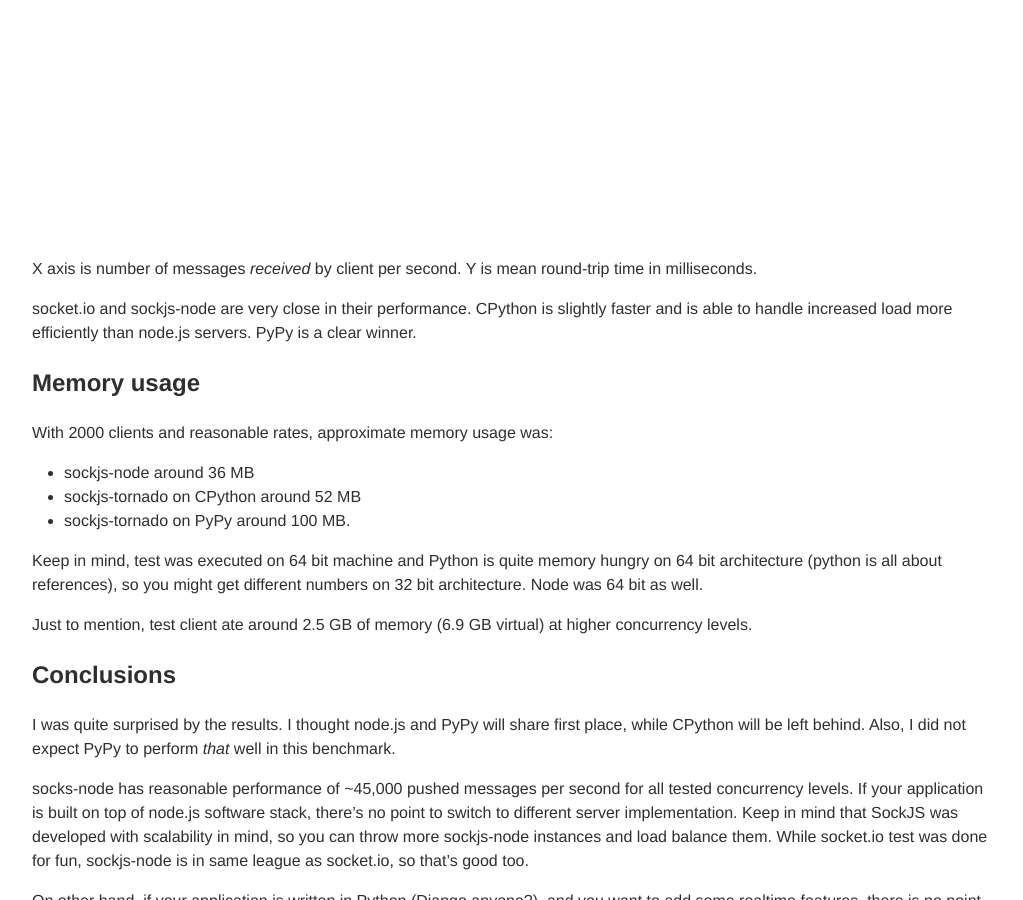
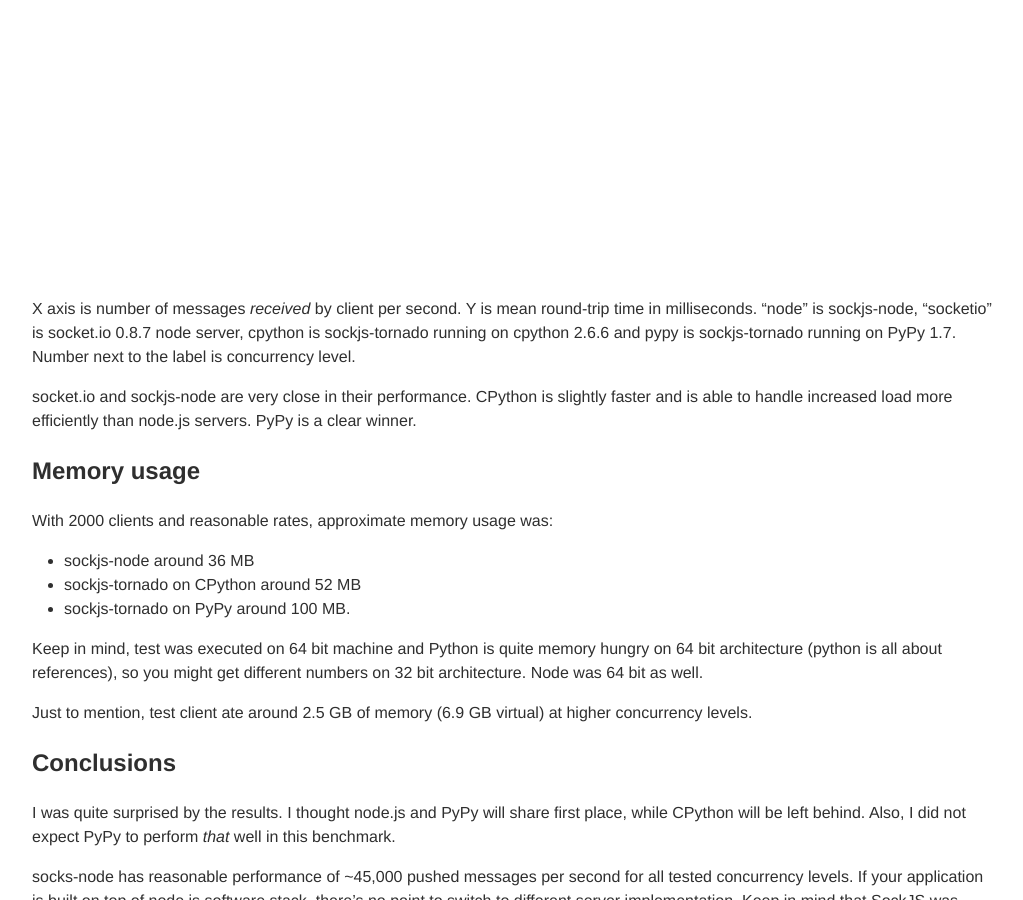
Before and after one commit to mrjoes/mrjoes.github.com, a Jekyll site: the page built from _posts/2011-12-15-sockjs-bench.md, in a window 1280 px wide and 900 px high, scrolled down 6975 px. Shown: the whole window, without its empty margins (128-1151 px from the left). Built offline with Jekyll 4.4.1, drawn with Linux system fonts in a browser that asks for light colours; comment, search, counter and statistics services are not loaded; some of the changed text lies outside the part shown.

Commit message:
Comparison quick link

```diff
--- a/_posts/2011-12-15-sockjs-bench.md
+++ b/_posts/2011-12-15-sockjs-bench.md
@@ -22,6 +22,8 @@
 * sockjs-node on node 0.6.5 is able to maintain rate of ~45,000 outgoing messages per second
 * sockjs-python on CPython 2.6.6 is around of ~55,000 messages per second
 * sockjs-python on PyPy 1.7 is in range of 155,000-195,000 messages per second, depending on concurrency level.
+
+You can quickly [jump](#comparison) to the comparison graph.
 
 Testing Framework
 -----------------
@@ -132,7 +134,7 @@
 
 Looks very similar to the sockjs-node results, but with random spikes here and there.
 
-Number of messages _received_:
+Number of messages _received_ by the client per second:
 
 <div id="cpython_r" class="graph"> </div>
 <div id="cpython_rlegend" class="graph_legend"> </div>
@@ -189,7 +191,7 @@
 
 This is test of the node.js socket.io 0.8.7 server software. I just took existing server application from [here](https://github.com/drewww/socket.io-benchmarking/).
 
-Messages sent:
+Messages sent by the client, per second:
 
 <div id="socketio_s" class="graph"> </div>
 <div id="socketio_slegend" class="graph_legend"> </div>
@@ -222,6 +224,8 @@
 Quick Comparative Analysis
 --------------------------
 
+<a name="comparison"></a>
+
 <div id="summary" class="graph"> </div>
 <div id="summary_legend" class="graph_legend"> </div>
 
@@ -233,7 +237,8 @@
 });
 </script>
 
-X axis is number of messages _received_ by client per second. Y is mean round-trip time in milliseconds.
+X axis is number of messages _received_ by client per second. Y is mean round-trip time in milliseconds. "node" is sockjs-node, "socketio" is socket.io 0.8.7 node server, cpython is sockjs-tornado
+running on cpython 2.6.6 and pypy is sockjs-tornado running on PyPy 1.7. Number next to the label is concurrency level.
 
 socket.io and sockjs-node are very close in their performance. CPython is slightly faster and is able to handle increased load more efficiently than node.js servers. PyPy is a clear winner.
 
```
Also changed, not shown: other parts of _posts/2011-12-15-sockjs-bench.md (+3 -3 lines).
